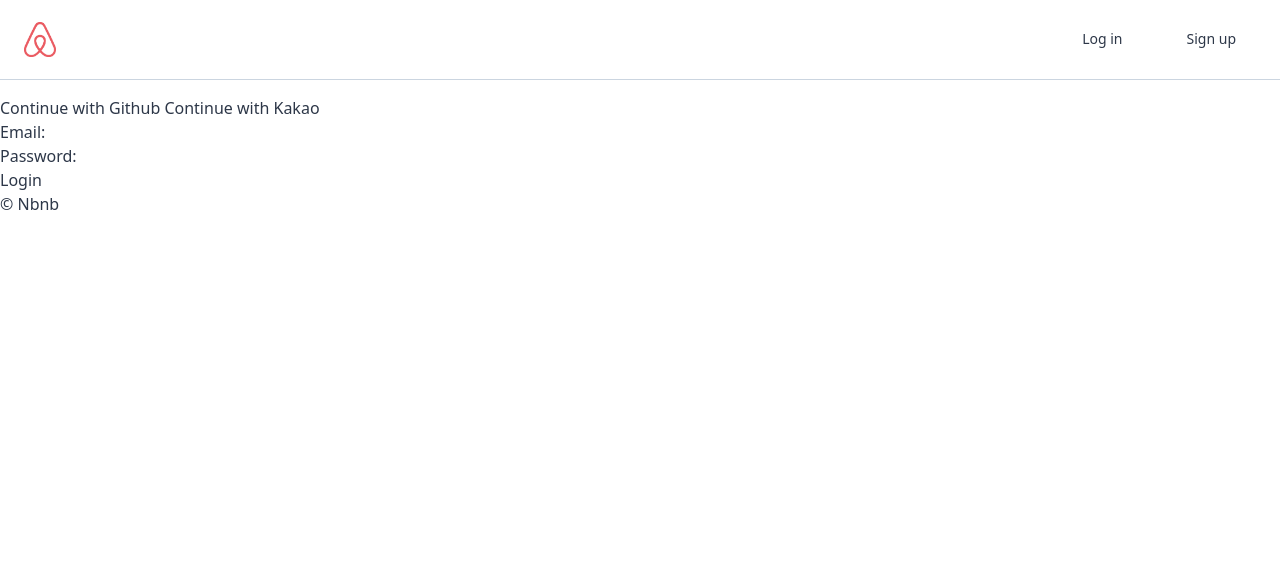
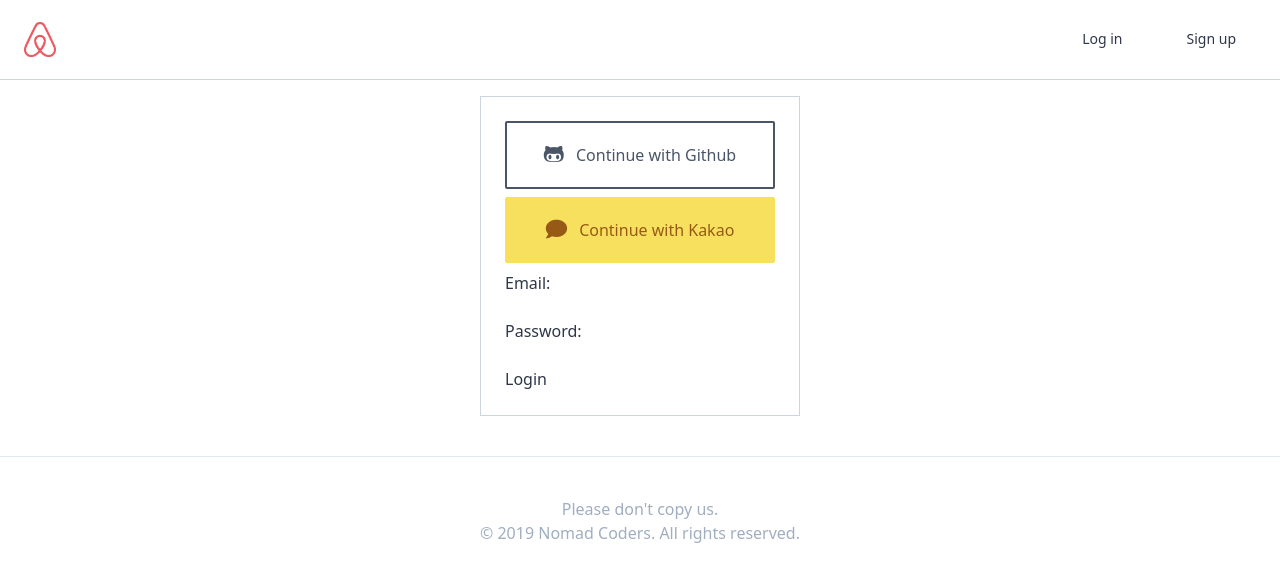
Before and after one commit to jisoo-ho/airbnb-clone, a Django app: page /users/login in a window 1280 px wide. Shown: the top 584 px of the page. Run offline with Django 3.2, Linux system fonts and the light colour scheme; style sheets or scripts are compiled from the project's sources; some libraries are stand-ins or nearby versions.

Commit message:
complete Footer, Social login

```diff
--- a/templates/partials/footer.html
+++ b/templates/partials/footer.html
@@ -1,3 +1,6 @@
-<footer>
-    &copy; Nbnb
+<footer class="container mx-auto text-center py-10 border-t font-medium text-gray-500 flex flex-col">
+    <span>
+        Please don't copy us.
+    </span>
+    <span>&copy; 2019 Nomad Coders. All rights reserved.</span>
 </footer>
--- a/templates/partials/room_card.html
+++ b/templates/partials/room_card.html
@@ -1,4 +1,5 @@
 <div class="w-1/4 mb-10 px-2 overflow-hidden">
+    <a href="{% url 'rooms:detail' room.pk %}">
         <div class="w-full h-64 bg-cover bg-center rounded-lg mb-2 " style="background-image: url({{room.first_photo}});"></div>
         <div class="flex justify-between mb-2 truncate">
             <div class="w-4/5 overflow-hidden flex">
@@ -12,4 +13,5 @@
             </span>
         </div>
         <span class="text-black w-11/12 block truncate">{{room.name}}</span>
+    </a>
 </div>
--- a/templates/partials/social_login.html
+++ b/templates/partials/social_login.html
@@ -1,8 +1,8 @@
-<div>
-    <a href="{% url 'users:github-login' %}">
-        Continue with Github
+<div class="flex flex-col w-full">
+    <a href="{% url 'users:github-login' %}" class="w-full border-2 font-medium text-gray-700 mb-2 border-gray-700 text-center rounded-sm py-5">
+        <i class="fab fa-github-alt mr-2 fa-lg"></i> Continue with Github
     </a>
-    <a href="{% url 'users:kakao-login' %}">
-        Continue with Kakao
+    <a href="{% url 'users:kakao-login' %}" class="w-full border font-medium text-yellow-800 mb-2 border-yellow-400 text-center rounded-sm py-5 bg-yellow-400 ">
+        <i class="fas fa-comment mr-2 fa-lg"></i> Continue with Kakao
     </a>
 </div>
--- a/templates/users/login.html
+++ b/templates/users/login.html
@@ -9,15 +9,14 @@
 
 {% block content %}
 
+<div class="container lg:w-5/12 md:w-1/2 xl:w-1/4 mx-auto my-10 flex flex-col items-center border p-6 border-gray-400">
     {% include 'partials/social_login.html' %}
 
     <form method="POST" action="{% url "users:login" %}">
-    <!-- csrf_token 은 로그인 할 경우 쿠키를 도메인에 보낸다. 이 때 자동적으로 브라우저에서 보내게 되는데
-    버튼을 클릭할 때 마다 비밀번호를 알아내려고 공격당하게 된다. 이걸 방지하고자 csrf_token을 이용하여
-     비밀번호를 암호화 해준다. -->
             {% csrf_token %}
             {{form.as_p}}
             <button>Login</button>
         </form>
+</div>
 
 {% endblock content %}
```
Lines whose indentation alone changed are shown as unchanged.
